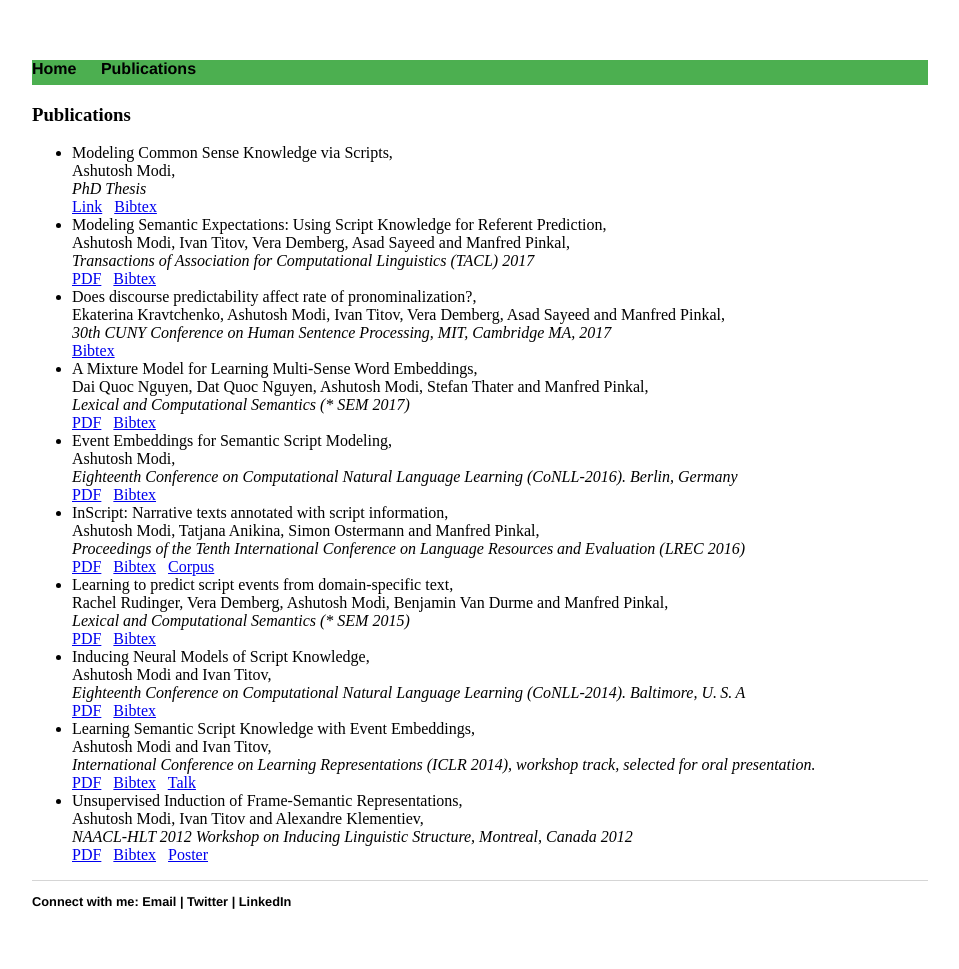
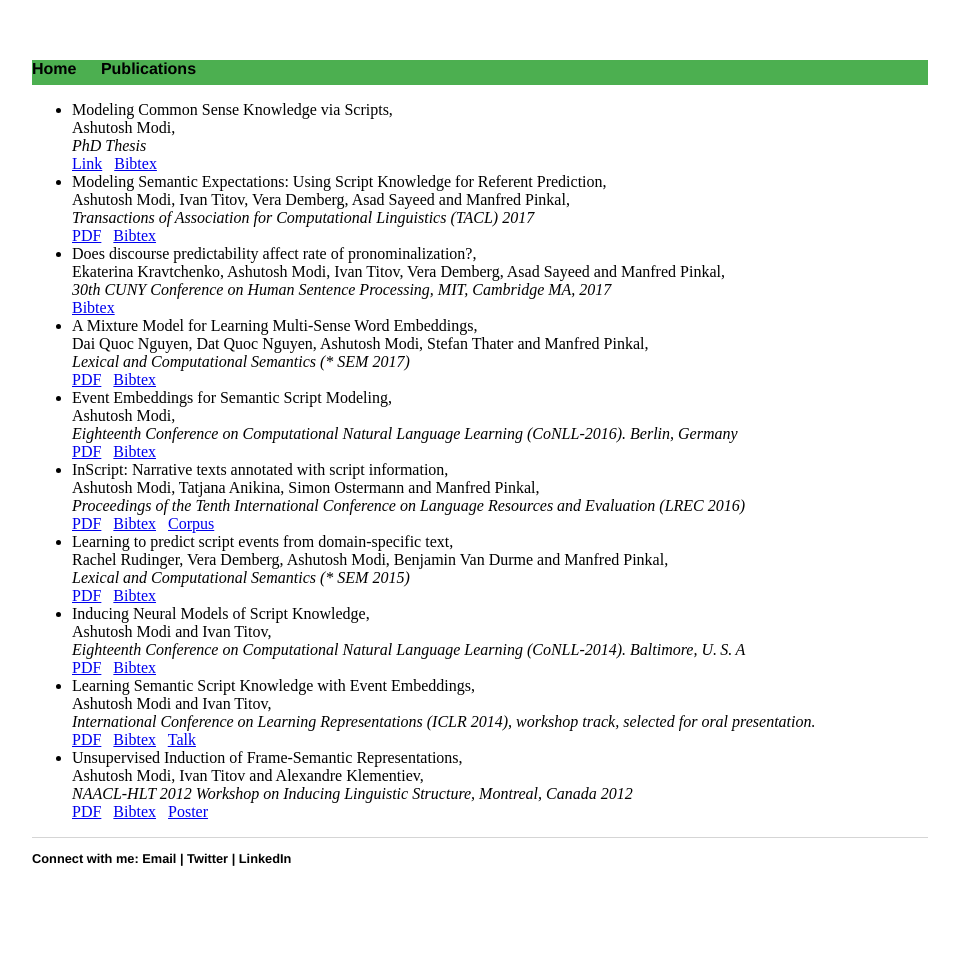
Before and after one commit to ashutosh-modi/ashutosh-modi.github.io, a Jekyll site: the page built from publications/index.html, in a window 1280 px wide. Shown: the whole page, without its empty margins (160-1119 px from the left). Built offline with Jekyll 4.4.1, drawn with Linux system fonts in a browser that asks for light colours; after the commit the page ends 926 px from its top, so only the background shows below that.

Commit message:
Update index.html

```diff
--- a/publications/index.html
+++ b/publications/index.html
@@ -3,7 +3,7 @@ layout: default
 title: Ashutosh Modi
 ---
 
-<h3>Publications</h3>
+<!-- <h3>Publications</h3> -->
 				<ul>
                                         <li>Modeling Common Sense Knowledge via Scripts,<br>
                                                 Ashutosh Modi,<br>
```
